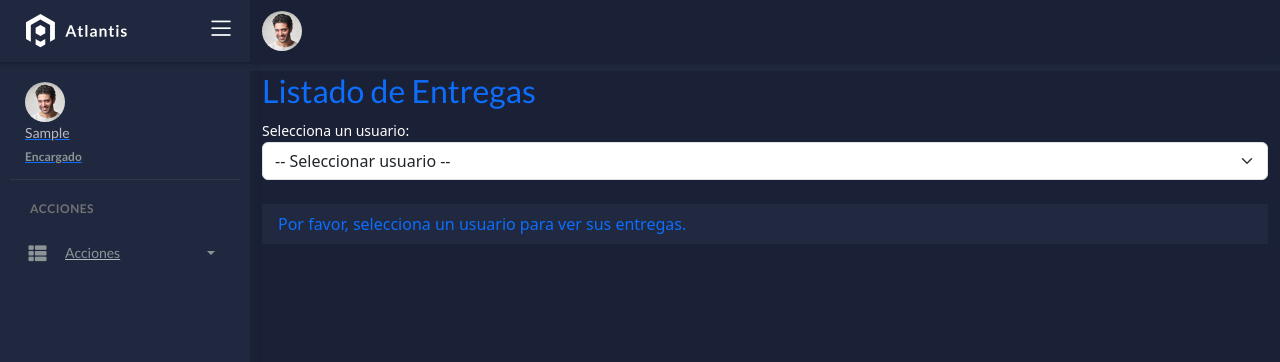
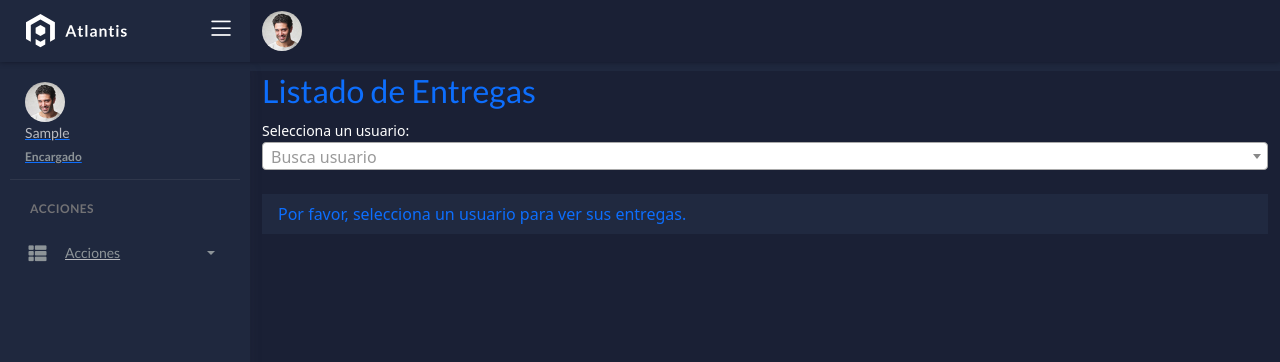
Before and after one commit to OddKing/inventarioNA, a Django app: page /entregas/ in a window 1280 px wide. Shown: the top 362 px of the page. Run offline with Django 5.2, Linux system fonts and the light colour scheme; the visitor is signed in with stand-in values (Sample User, id 1); data comes from the database, SQL or seed files in the repository; some libraries are stand-ins or nearby versions.

Commit message:
se agrega select2

```diff
--- a/oficina/templates/base.html
+++ b/oficina/templates/base.html
@@ -30,6 +30,8 @@
 	<script src="https://cdn.jsdelivr.net/npm/bootstrap@4.6.2/dist/js/bootstrap.min.js" integrity="sha384-+sLIOodYLS7CIrQpBjl+C7nPvqq+FbNUBDunl/OZv93DB7Ln/533i8e/mZXLi/P+" crossorigin="anonymous"></script>
 	<link rel="stylesheet" href="https://cdn.datatables.net/2.1.8/css/dataTables.bootstrap5.css" crossorigin="anonymous">
 	<link rel="stylesheet" href="https://cdnjs.cloudflare.com/ajax/libs/twitter-bootstrap/5.3.0/css/bootstrap.min.css" crossorigin="anonymous">
+	<link href="https://cdn.jsdelivr.net/npm/select2@4.1.0-rc.0/dist/css/select2.min.css" rel="stylesheet" />
+	<script src="https://cdn.jsdelivr.net/npm/select2@4.1.0-rc.0/dist/js/select2.min.js"></script>
 </head>
 <body data-background-color="dark">
 	<div class="wrapper">
--- a/oficina/templates/crear_entrega.html
+++ b/oficina/templates/crear_entrega.html
@@ -30,4 +30,9 @@
     <button type="submit" class="btn btn-primary">Guardar</button>
 </form>
 </div>
+<script>
+    $('select').select2({
+        placeholder: "ingrese la busqueda"
+    });
+</script>
 {% endblock %}
--- a/oficina/templates/listar_entregas.html
+++ b/oficina/templates/listar_entregas.html
@@ -11,7 +11,7 @@
 <!-- Dropdown para seleccionar el usuario -->
 <form method="get">
     <label for="usuario" class="text-primary">Selecciona un usuario:   </label>
-    <select class="form-select" name="usuario" id="usuario" onchange="this.form.submit()">
+    <select class="form-select js-example-basic-single" name="usuario" id="usuario" onchange="this.form.submit()">
         <option value="">-- Seleccionar usuario --</option>
         {% for usuario in usuarios %}
             <option value="{{ usuario.id }}" {% if usuario_seleccionado == usuario.id|stringformat:"s" %}selected{% endif %}>
@@ -38,4 +38,9 @@
     {% endif %}
 </ul>
 </div>
+<script>
+    $('.js-example-basic-single').select2({
+        placeholder: "Busca usuario",
+    });
+</script>
 {% endblock %}
```
